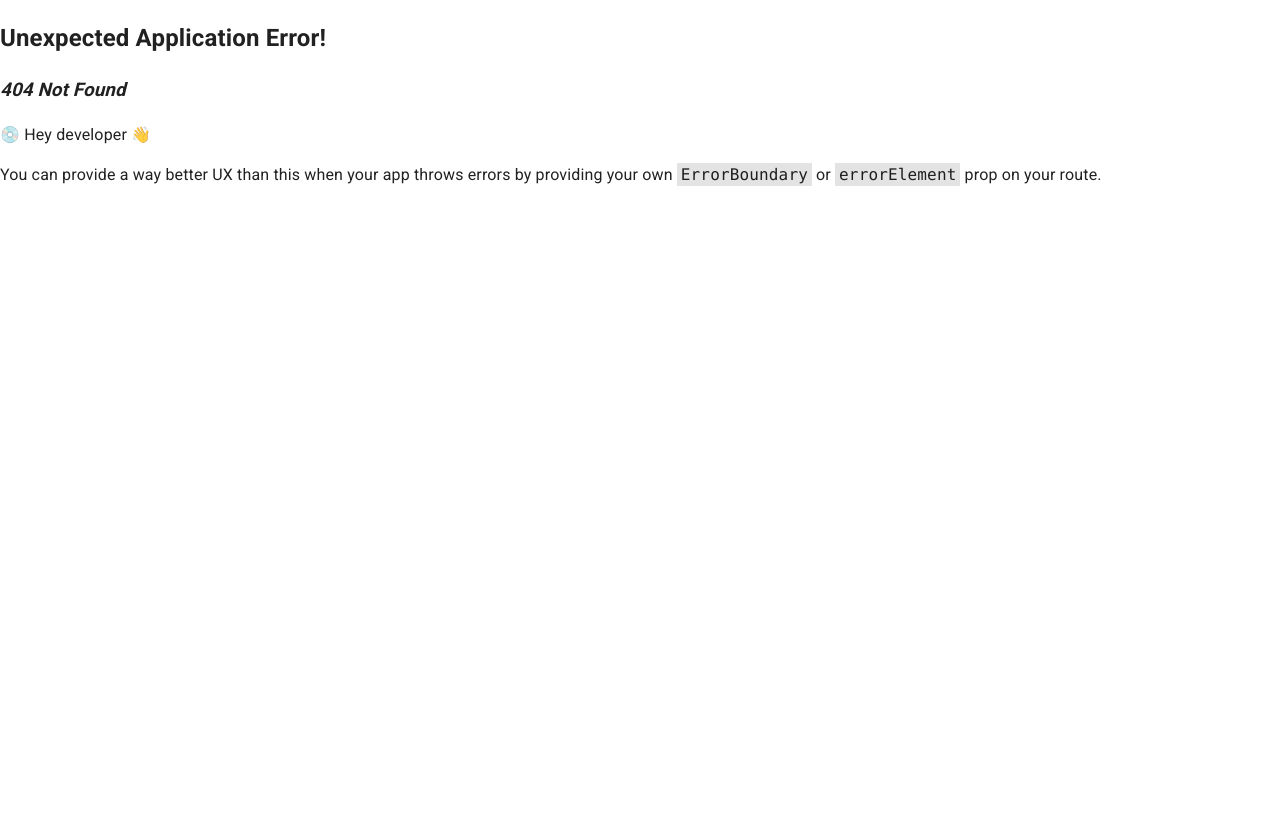
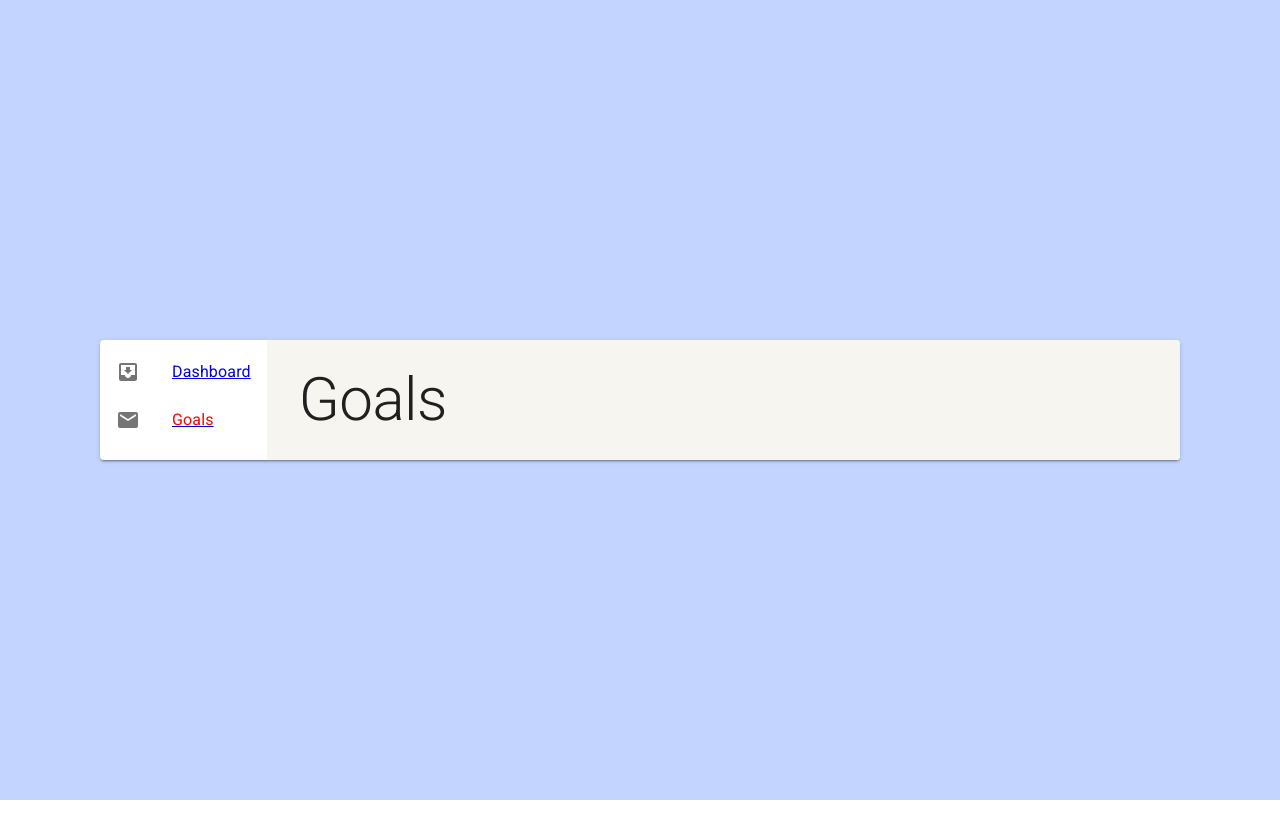
Before and after one commit to klauskpm/my-turborepo, a React (Create React App) app in the folder apps/testing-react/: page /goals in a window 1280 px wide. Before the commit this address had no page. Built offline with nearby package versions, Linux system fonts and the light colour scheme; a web font is replaced by a local one.

Commit message:
feat(testing-react): create goals page

```diff
--- a/apps/testing-react/src/router.tsx
+++ b/apps/testing-react/src/router.tsx
@@ -2,6 +2,7 @@ import { createBrowserRouter, Navigate } from 'react-router-dom';
 
 import { Login } from './routes/Login';
 import { Dashboard } from './routes/Dashboard';
+import { Goals } from './routes/Goals';
 
 const router = createBrowserRouter([
   {
@@ -15,6 +16,10 @@ const router = createBrowserRouter([
   {
     path: 'dashboard',
     element: <Dashboard />
+  },
+  {
+    path: 'goals',
+    element: <Goals />
   }
 ]);
 
--- /dev/null
+++ b/apps/testing-react/src/routes/Goals.tsx
@@ -0,0 +1,12 @@
+import React from 'react';
+import { Typography } from '@mui/material';
+
+import { Layout } from '../ui/Layout';
+
+export function Goals() {
+  return (
+    <Layout>
+      <Typography variant='h2'>Goals</Typography>
+    </Layout>
+  )
+}
--- a/apps/testing-react/src/ui/Layout.tsx
+++ b/apps/testing-react/src/ui/Layout.tsx
@@ -1,6 +1,6 @@
 import React from 'react';
-import { Grid, Paper } from '@mui/material';
-import { Sidebar } from './Sidebar';
+import { Box, Grid, Paper } from "@mui/material";
+import { Sidebar, SidebarLink } from "./Sidebar";
 
 const styles = {
   container: {
@@ -10,10 +10,15 @@ const styles = {
   },
   paper: {
     width: '1080px',
-    padding: '12px 16px',
     display: 'flex',
     flexDirection: 'column',
     height: 'fit-content'
+  },
+  content: {
+    background: '#F6F5F0',
+    flex: 1,
+    padding: '24px 32px',
+    borderRadius: '0 4px 4px 0'
   }
 };
 
@@ -22,14 +27,19 @@ export interface LayoutProps {
 }
 
 export function Layout({ children }: LayoutProps) {
-  const appLinks = ['Inbox', 'Starred', 'Send email', 'Drafts'];
+  const appLinks: SidebarLink[] = [
+    { text: 'Dashboard', path: '/dashboard' },
+    { text: 'Goals', path: '/goals' }
+  ];
 
   return (
     <Grid container justifyContent='center' sx={styles.container}>
       <Grid container component={Paper} elevation={2} sx={styles.paper}>
         <Grid item display='flex' flexDirection='row'>
           <Sidebar links={appLinks} />
-          {children}
+          <Box sx={styles.content}>
+            {children}
+          </Box>
         </Grid>
       </Grid>
     </Grid>
--- a/apps/testing-react/src/ui/Sidebar.tsx
+++ b/apps/testing-react/src/ui/Sidebar.tsx
@@ -9,23 +9,28 @@ const styles = {
   }
 };
 
+export interface SidebarLink {
+  text: string,
+  path: string
+}
+
 export interface SidebarProps {
-  links: string[]
+  links: SidebarLink[]
 }
 
 export function Sidebar ({ links }: SidebarProps) {
   return (
     <Box>
       <List>
-        {links.map((text, index) => (
-          <ListItem key={text} disablePadding>
-            <NavLink to={`#${text}`}>
+        {links.map((link, index) => (
+          <ListItem key={link.text} disablePadding>
+            <NavLink to={link.path}>
               {({isActive}) => (
                 <ListItemButton sx={isActive ? styles.active : null}>
                   <ListItemIcon>
                     {index % 2 === 0 ? <MoveToInbox /> : <Mail />}
                   </ListItemIcon>
-                  <ListItemText primary={text} />
+                  <ListItemText primary={link.text} />
                 </ListItemButton>
               )}
             </NavLink>
```
